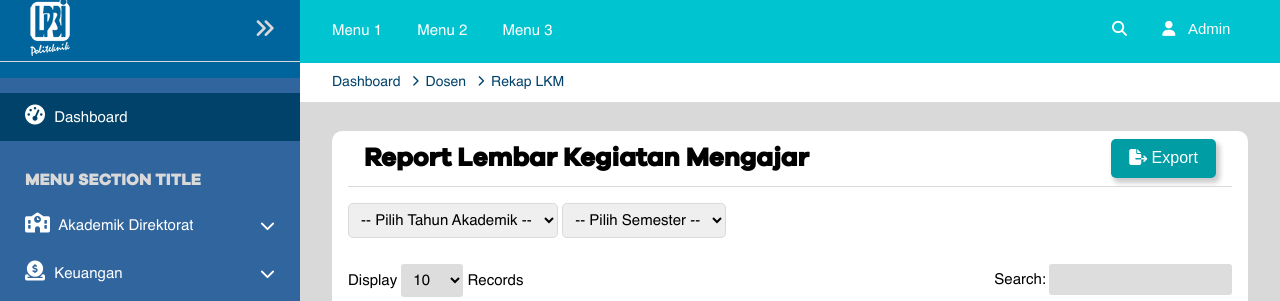
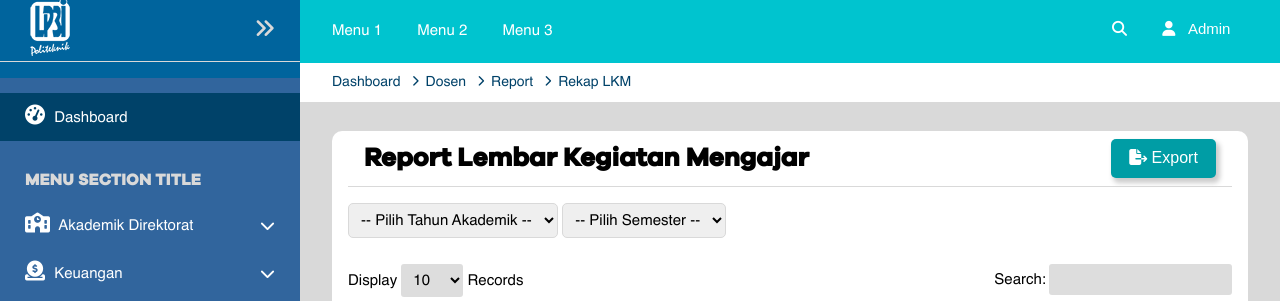
Before and after one commit to beta-tester-cell/mytemplates-admin, a PHP site: page /rekap-lkm.php in a window 1280 px wide. Shown: the top 301 px of the page. Run offline with PHP 8.4, Linux system fonts and the light colour scheme; some libraries are stand-ins or nearby versions.

Commit message:
Revisi Breadcumb Rekap LKM

```diff
--- a/rekap-lkm.php
+++ b/rekap-lkm.php
@@ -3,6 +3,7 @@
     <div class="breadcrumb">
         <a href="index.php">Dashboard</a>
         <a href="#">Dosen</a>
+        <a href="#">Report</a>
         <a href="rekap-lkm.php">Rekap LKM</a>
     </div>
 </div>
```
